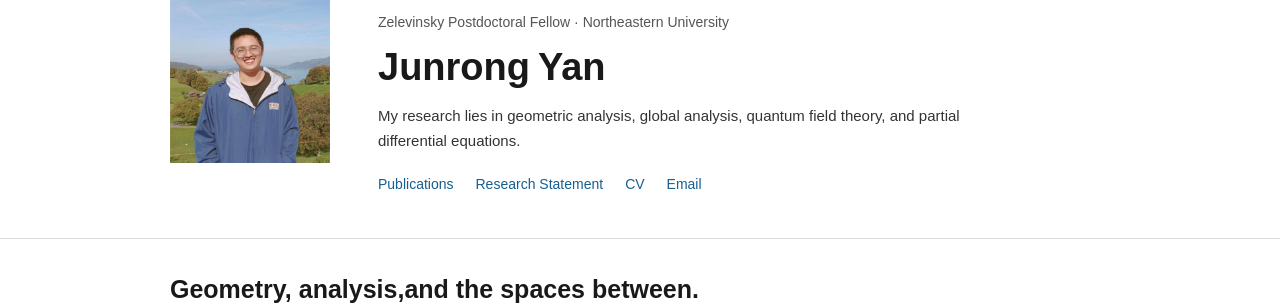
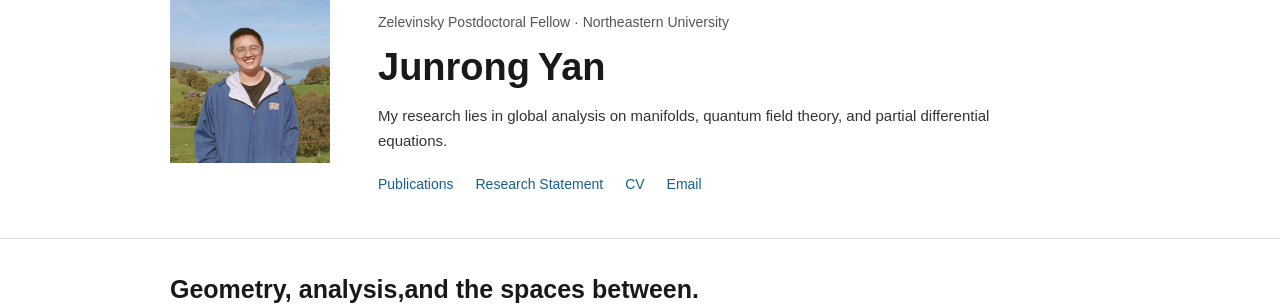
Before and after one commit to j-yan783/j-yan_math.github.io, a Jekyll site: the page index.html, which Jekyll copies as it is, in a window 1280 px wide and 900 px high. Shown: the part 147-452 px from the top of the window. Built offline with Jekyll 4.4.1, drawn with Linux system fonts in a browser that asks for light colours.

Commit message:
Update index.html

```diff
--- a/index.html
+++ b/index.html
@@ -3,14 +3,14 @@
 <head>
   <meta charset="utf-8">
   <meta name="viewport" content="width=device-width,initial-scale=1">
-  <meta name="description" content="Junrong Yan — geometric analysis, global analysis, mathematical physics, and PDE.">
-  <title>Junrong Yan — Mathematics</title>
+  <meta name="description" content="Junrong Yan — global analysis on manifolds, mathematical physics, and PDE.">
+  <title>Junrong Yan </title>
   <link rel="stylesheet" href="style.css">
 </head>
 <body>
 <main>
   <header class="site-header"><a class="brand" href="#top" aria-label="Junrong Yan, home">JY<span>.</span></a><nav aria-label="Primary navigation"><a href="#about">About</a><a href="#research">Research</a><a href="#teaching">Teaching</a></nav><a class="nav-contact" href="mailto:j.yan@northeastern.edu">Email me <span>↗</span></a></header>
-  <section class="hero" id="top"><div class="hero-copy"><p class="eyebrow">Zelevinsky Postdoctoral Fellow · Northeastern University</p><h1>Junrong<br><em>Yan</em></h1><p class="lead">My research lies in geometric analysis, global analysis, quantum field theory, and partial differential equations.</p><div class="hero-actions"><a class="button primary" href="#research">Publications</a><a class="button text" href="Research_Statement .pdf">Research Statement</a><a class="button text" href="CV(2026 New).pdf">CV</a><a class="button text" href="mailto:j.yan@northeastern.edu">Email</a></div></div><aside class="profile-card" aria-label="Current appointment">
+  <section class="hero" id="top"><div class="hero-copy"><p class="eyebrow">Zelevinsky Postdoctoral Fellow · Northeastern University</p><h1>Junrong<br><em>Yan</em></h1><p class="lead">My research lies in global analysis on manifolds, quantum field theory, and partial differential equations.</p><div class="hero-actions"><a class="button primary" href="#research">Publications</a><a class="button text" href="Research_Statement .pdf">Research Statement</a><a class="button text" href="CV(2026 New).pdf">CV</a><a class="button text" href="mailto:j.yan@northeastern.edu">Email</a></div></div><aside class="profile-card" aria-label="Current appointment">
       <img
         class="portrait"
         src="微信图片_20231010235505.jpg"
```
